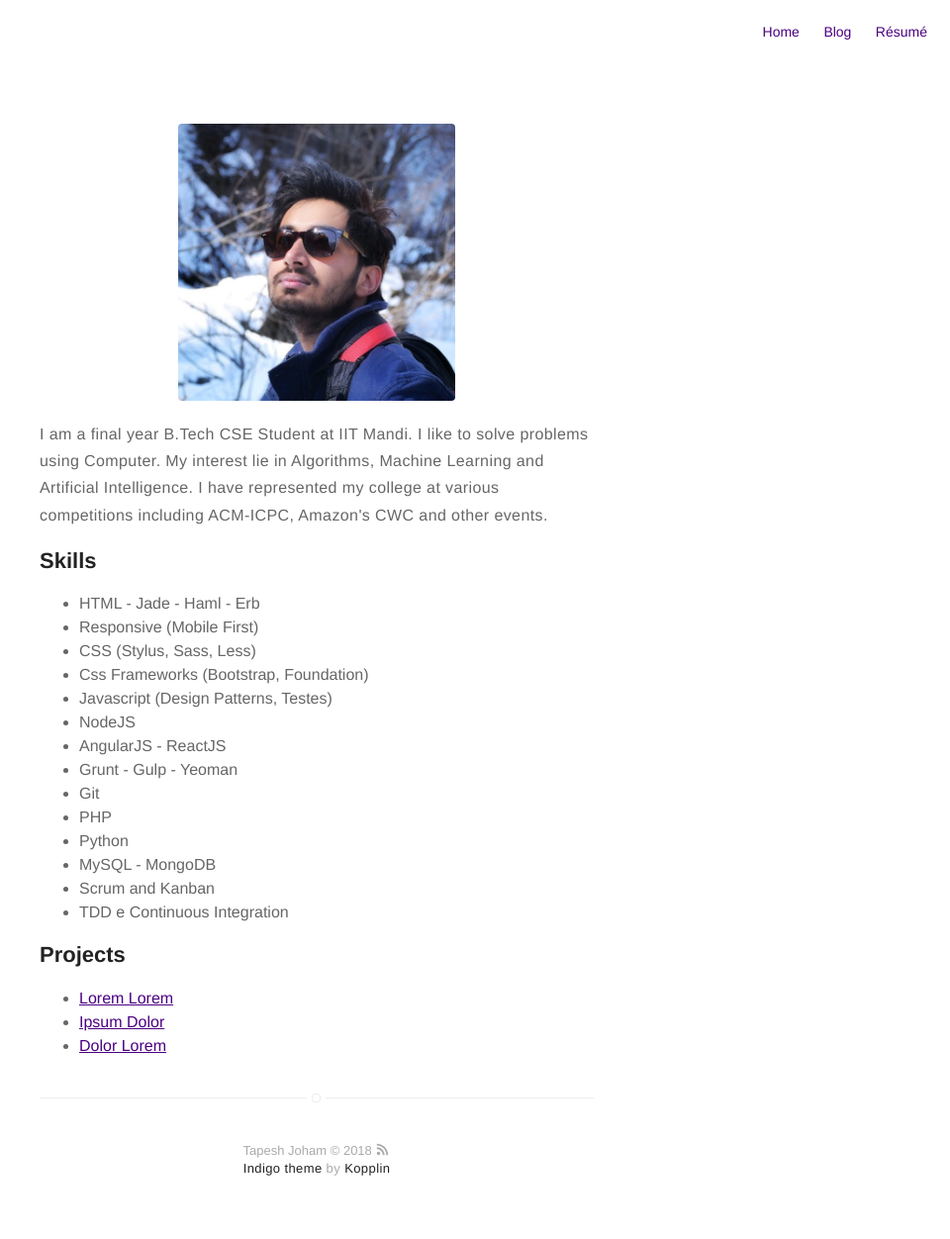
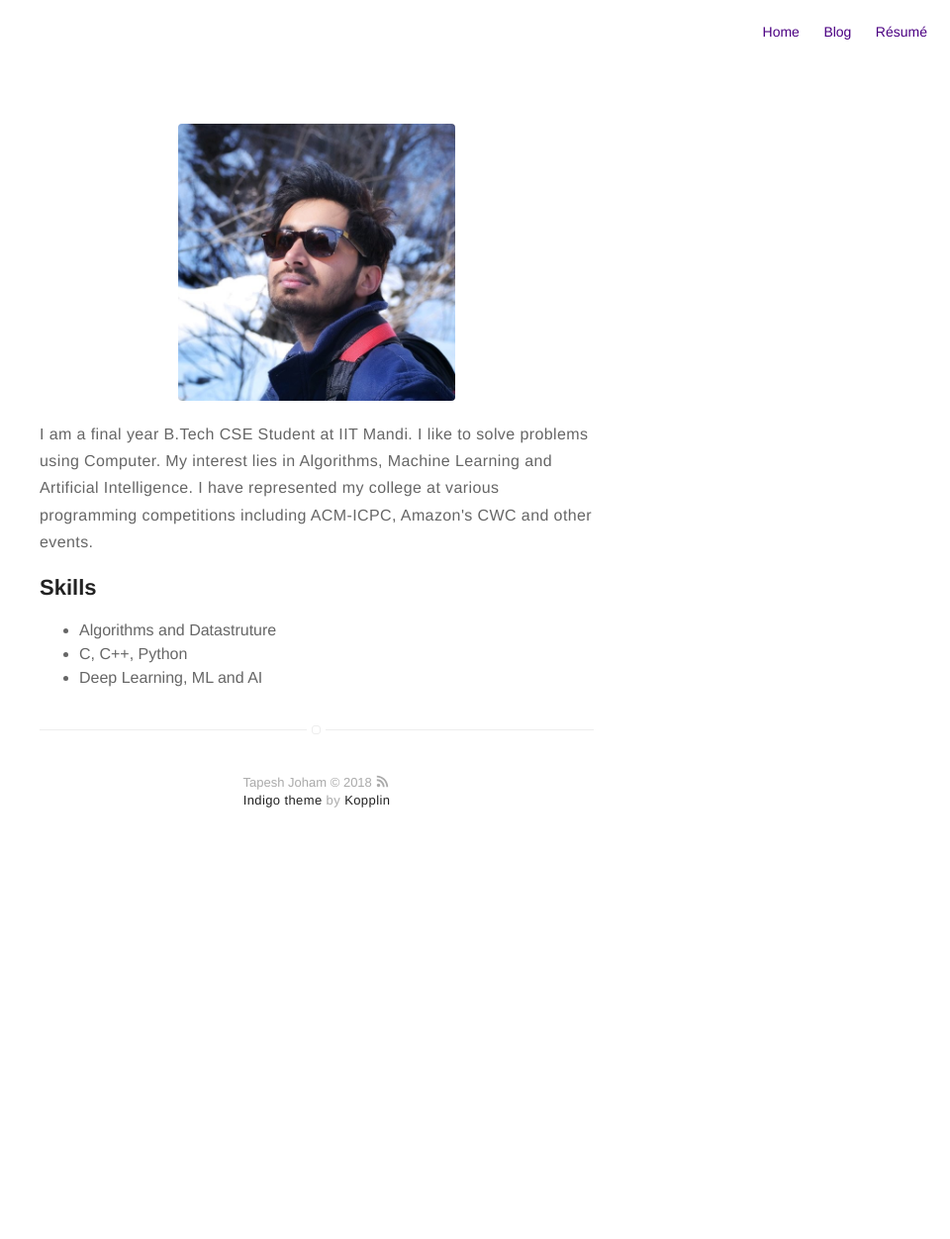
Before and after one commit to tapeshjoham/tapeshjoham.github.io, a Jekyll site: the page built from about.md, in a window 1280 px wide. Shown: the whole page at 99% size, without its empty margins (320-1280 px from the left). Built offline with Jekyll 4.4.1, drawn with Linux system fonts in a browser that asks for light colours; after the commit the page ends 900 px from its top, so only the background shows below that.

Commit message:
Update about.md

```diff
--- a/about.md
+++ b/about.md
@@ -4,31 +4,12 @@
 ---
 ![Profile Image]({{ site.url }}/{{ site.picture }})
 
-<p>I am a final year B.Tech CSE Student at IIT Mandi. I like to solve problems using Computer. My interest lie in Algorithms, Machine Learning and Artificial Intelligence. I have represented my college at various competitions including ACM-ICPC, Amazon's CWC and other events. </p>
+<p>I am a final year B.Tech CSE Student at IIT Mandi. I like to solve problems using Computer. My interest lies in Algorithms, Machine Learning and Artificial Intelligence. I have represented my college at various programming competitions including ACM-ICPC, Amazon's CWC and other events. </p>
 
 <h2>Skills</h2>
 
 <ul class="skill-list">
-	<li>HTML - Jade - Haml - Erb</li>
-	<li>Responsive (Mobile First)</li>
-	<li>CSS (Stylus, Sass, Less)</li>
-	<li>Css Frameworks (Bootstrap, Foundation)</li>
-	<li>Javascript (Design Patterns, Testes)</li>
-	<li>NodeJS</li>
-	<li>AngularJS - ReactJS</li>
-	<li>Grunt - Gulp - Yeoman</li>
-	<li>Git</li>
-	<li>PHP</li>
-	<li>Python</li>
-	<li>MySQL - MongoDB</li>
-	<li>Scrum and Kanban</li>
-	<li>TDD e Continuous Integration</li>
+	<li>Algorithms and Datastruture</li>
+	<li>C, C++, Python</li>
+	<li>Deep Learning, ML and AI</li>
 </ul>
-
-<h2>Projects</h2>
-
-<ul>
-	<li><a href="https://github.com/">Lorem Lorem</a></li>
-	<li><a href="https://github.com/">Ipsum Dolor</a></li>
-	<li><a href="https://github.com/">Dolor Lorem</a></li>
-</ul>
```
